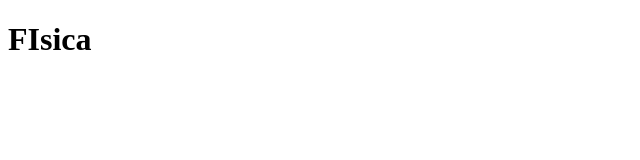
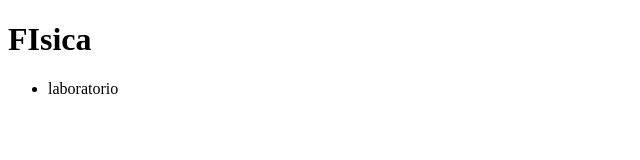
Before and after one commit to dmactei/proba_git, a plain HTML site: page index.html in a window 1280 px wide. Shown: the full height of the page, 0-640 px from the left. Drawn offline with Linux system fonts and the light colour scheme.

Commit message:
feat: add cabecera con laboratorio

```diff
--- a/index.html
+++ b/index.html
@@ -3,5 +3,6 @@
 
 <body>
     <h1> FIsica</h1>
+    <ul> <li> laboratorio</li> </ul>
 </body>
 </html>
```
